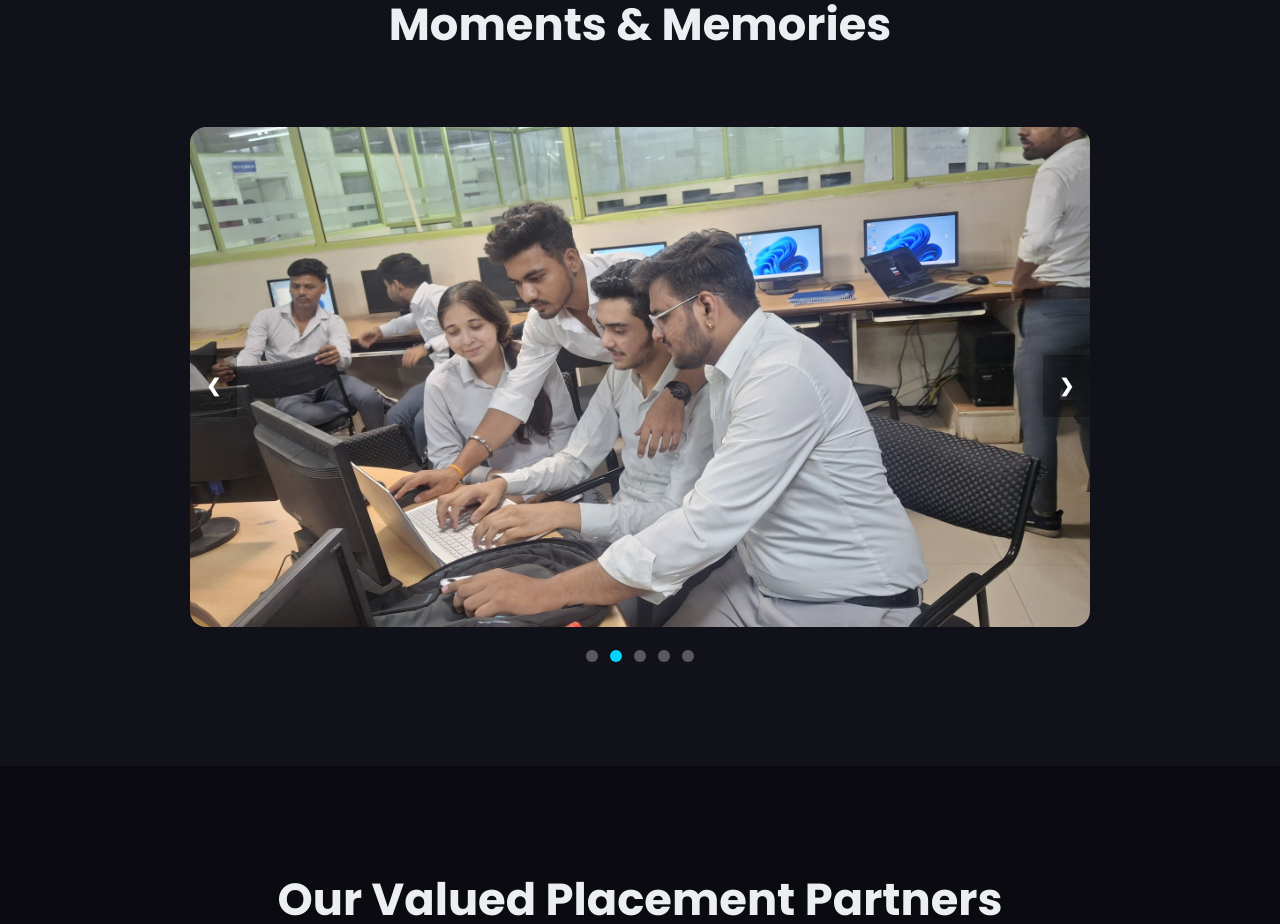
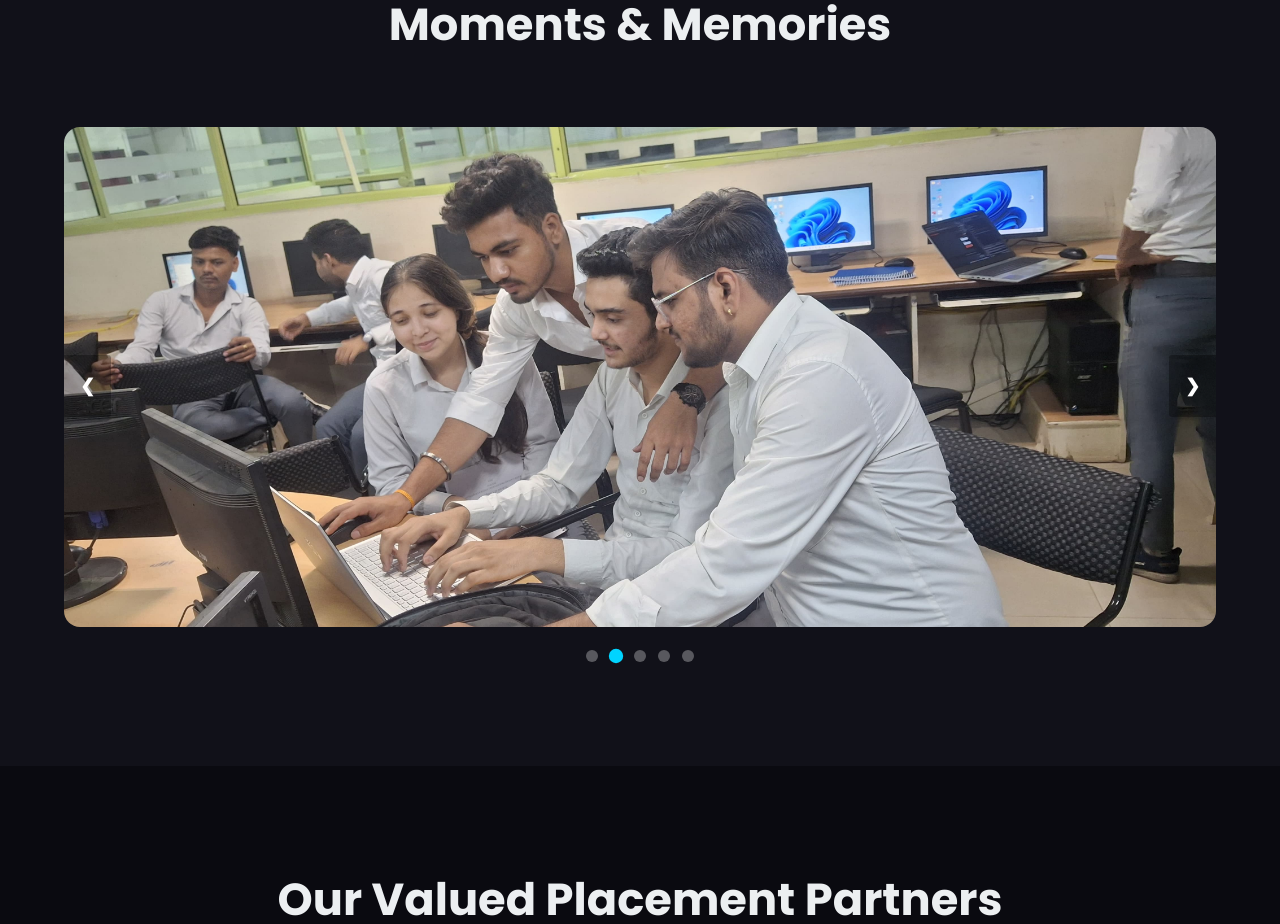
Before and after one commit to abhi6101/hack-react, a React (Vite) app: page / in a window 1280 px wide. Shown: the part 3740-4664 px from the top of the page. Built offline with nearby package versions, Linux system fonts and the light colour scheme; no server answers.

Commit message:
Refactor Home page: Extract inline styles, create scroll hook, and clean up code

```diff
--- /dev/null
+++ b/src/hooks/useScrollAnimation.js
@@ -0,0 +1,32 @@
+import { useEffect, useRef } from 'react';
+
+const useScrollAnimation = (options = { threshold: 0.1 }) => {
+    // We don't strictly need a ref for the observer if we just query the DOM,
+    // but React-way is often to use refs. However, since we are targeting a class name globally
+    // inside the component (legacy way), we'll keep the logic simple but wrapped.
+
+    // Better approach: Return a ref to attach to specific elements, but here
+    // we want to support multiple elements.
+
+    useEffect(() => {
+        const observer = new IntersectionObserver((entries) => {
+            entries.forEach(entry => {
+                if (entry.isIntersecting) {
+                    entry.target.classList.add('visible');
+                    // Optional: Stop observing once visible to save performance
+                    // observer.unobserve(entry.target);
+                }
+            });
+        }, options);
+
+        const elements = document.querySelectorAll('.animate-on-scroll');
+        elements.forEach((el) => observer.observe(el));
+
+        return () => {
+            elements.forEach((el) => observer.unobserve(el));
+            observer.disconnect();
+        };
+    }, []); // Empty dependency to run once on mount
+};
+
+export default useScrollAnimation;
--- a/src/pages/Home.jsx
+++ b/src/pages/Home.jsx
@@ -1,53 +1,41 @@
 import React, { useEffect, useState } from 'react';
 import { Link, useNavigate } from 'react-router-dom';
 import GlassCard from '../components/ui/GlassCard';
+import useScrollAnimation from '../hooks/useScrollAnimation';
 import '../styles/index.css';
+import '../styles/home.css';
+
+const GALLERY_IMAGES = [
+    "/images/4E9A7129-copy.jpg",
+    "/images/lab1.jpg",
+    "/images/Group-photo-1-copy-4.jpg",
+    "/images/fair.jpg",
+    "/images/DSCF2122-copy.jpg"
+];
 
 const Home = () => {
     const [user, setUser] = useState(null);
     const [currentImageIndex, setCurrentImageIndex] = useState(0);
+    const navigate = useNavigate();
 
-    const galleryImages = [
-        "/images/4E9A7129-copy.jpg",
-        "/images/lab1.jpg",
-        "/images/Group-photo-1-copy-4.jpg",
-        "/images/fair.jpg",
-        "/images/DSCF2122-copy.jpg"
-    ];
+    // Custom Hook for Scroll Animations
+    useScrollAnimation();
 
     const nextSlide = () => {
-        setCurrentImageIndex((prev) => (prev + 1) % galleryImages.length);
+        setCurrentImageIndex((prev) => (prev + 1) % GALLERY_IMAGES.length);
     };
 
     const prevSlide = () => {
-        setCurrentImageIndex((prev) => (prev - 1 + galleryImages.length) % galleryImages.length);
+        setCurrentImageIndex((prev) => (prev - 1 + GALLERY_IMAGES.length) % GALLERY_IMAGES.length);
     };
-
-    const navigate = useNavigate();
 
     // Auto-Slideshow Effect
     useEffect(() => {
-        const interval = setInterval(nextSlide, 5000); // 5 seconds
+        const interval = setInterval(nextSlide, 5000);
         return () => clearInterval(interval);
     }, []);
 
-    // Scroll Animation Observer
     useEffect(() => {
-        const observer = new IntersectionObserver((entries) => {
-            entries.forEach(entry => {
-                if (entry.isIntersecting) {
-                    entry.target.classList.add('visible');
-                }
-            });
-        }, { threshold: 0.1 });
-
-        document.querySelectorAll('.animate-on-scroll').forEach((el) => observer.observe(el));
-
-        return () => observer.disconnect();
-    }, []);
-
-    useEffect(() => {
-        // Check for logged in user using individual keys set by Login.jsx
         const storedUsername = localStorage.getItem('username');
         const storedRole = localStorage.getItem('userRole');
         const token = localStorage.getItem('authToken');
@@ -57,12 +45,6 @@ const Home = () => {
                 username: storedUsername,
                 role: storedRole || 'User'
             });
-        } else {
-            // Inconsistent state: Username but no token -> Clear it
-            if (storedUsername) {
-                localStorage.removeItem('username');
-                localStorage.removeItem('userRole');
-            }
         }
     }, []);
 
@@ -76,7 +58,7 @@ const Home = () => {
             {/* Hero Section */}
             <section className="hero">
                 <div className="hero-content">
-                    <h1 id="heroHeading" style={{ minHeight: 'auto', display: 'block' }}>
+                    <h1 id="heroHeading" className="hero-heading-block">
                         Launch Your Career with Ease!
                     </h1>
                     {user && (
@@ -104,8 +86,7 @@ const Home = () => {
                 </div>
             </section>
 
-
-            {/* NEW: Learning Roadmap Section (Learnext Inspired) */}
+            {/* NEW: Learning Roadmap Section */}
             <section className="roadmap-section animate-on-scroll">
                 <h2>Your Path to Success</h2>
                 <p className="subtitle">Follow our proven 4-step roadmap to land your dream job.</p>
@@ -217,47 +198,27 @@ const Home = () => {
             {/* Gallery Section */}
             <section className="gallery">
                 <h2>Moments & Memories</h2>
-                <div className="slideshow-container" style={{ position: 'relative', overflow: 'hidden', height: '500px', borderRadius: '16px' }}>
-
+                <div className="gallery-container">
                     {/* Active Image */}
-                    <div className="mySlides fade" style={{ display: 'block', height: '100%', width: '100%' }}>
+                    <div className="gallery-slide fade">
                         <img
-                            src={galleryImages[currentImageIndex]}
+                            src={GALLERY_IMAGES[currentImageIndex]}
                             alt={`Moments & Memories ${currentImageIndex + 1}`}
-                            style={{ width: '100%', height: '100%', objectFit: 'cover' }}
+                            className="gallery-image"
                         />
                     </div>
 
                     {/* Navigation Arrows */}
-                    <a className="prev" onClick={prevSlide} style={{
-                        cursor: 'pointer', position: 'absolute', top: '50%', width: 'auto', padding: '16px', marginTop: '-22px',
-                        color: 'white', fontWeight: 'bold', fontSize: '18px', transition: '0.6s ease', borderRadius: '0 3px 3px 0',
-                        userSelect: 'none', left: '0', background: 'rgba(0,0,0,0.3)'
-                    }}>&#10094;</a>
-
-                    <a className="next" onClick={nextSlide} style={{
-                        cursor: 'pointer', position: 'absolute', top: '50%', width: 'auto', padding: '16px', marginTop: '-22px',
-                        color: 'white', fontWeight: 'bold', fontSize: '18px', transition: '0.6s ease', borderRadius: '3px 0 0 3px',
-                        userSelect: 'none', right: '0', background: 'rgba(0,0,0,0.3)'
-                    }}>&#10095;</a>
+                    <a className="gallery-nav gallery-prev" onClick={prevSlide}>&#10094;</a>
+                    <a className="gallery-nav gallery-next" onClick={nextSlide}>&#10095;</a>
                 </div>
 
                 {/* Dots */}
-                <div style={{ textAlign: 'center', marginTop: '1rem' }}>
-                    {galleryImages.map((_, idx) => (
+                <div className="gallery-dots-container">
+                    {GALLERY_IMAGES.map((_, idx) => (
                         <span
                             key={idx}
-                            className="dot"
-                            style={{
-                                cursor: 'pointer',
-                                height: '12px',
-                                width: '12px',
-                                margin: '0 6px',
-                                backgroundColor: idx === currentImageIndex ? 'var(--primary)' : 'rgba(255,255,255,0.3)',
-                                borderRadius: '50%',
-                                display: 'inline-block',
-                                transition: 'background-color 0.3s'
-                            }}
+                            className={`gallery-dot ${idx === currentImageIndex ? 'active' : ''}`}
                             onClick={() => setCurrentImageIndex(idx)}
                         ></span>
                     ))}
@@ -302,9 +263,9 @@ const Home = () => {
             </section>
 
             {/* Contact Teaser Section */}
-            <section className="contact-teaser" style={{ textAlign: 'center', background: 'var(--surface-bg)' }}>
+            <section className="contact-teaser-section">
                 <h2>Ready to Start Your Journey?</h2>
-                <p className="subtitle" style={{ maxWidth: '600px', margin: '0 auto 2rem' }}>
+                <p className="subtitle contact-teaser-subtitle">
                     Have questions or need assistance? Our team is here to help you every step of the way.
                 </p>
                 <Link to="/contact" className="btn btn-primary">
--- /dev/null
+++ b/src/styles/home.css
@@ -0,0 +1,98 @@
+/* Extracted Styles for Home Page */
+
+.hero-heading-block {
+    min-height: auto;
+    display: block;
+}
+
+.gallery-container {
+    position: relative;
+    overflow: hidden;
+    height: 500px;
+    border-radius: 16px;
+}
+
+.gallery-slide {
+    display: block;
+    height: 100%;
+    width: 100%;
+}
+
+.gallery-image {
+    width: 100%;
+    height: 100%;
+    object-fit: cover;
+}
+
+.gallery-nav {
+    cursor: pointer;
+    position: absolute;
+    top: 50%;
+    width: auto;
+    padding: 16px;
+    margin-top: -22px;
+    color: white;
+    font-weight: bold;
+    font-size: 18px;
+    transition: 0.6s ease;
+    user-select: none;
+    background: rgba(0, 0, 0, 0.3);
+    z-index: 10;
+}
+
+.gallery-prev {
+    left: 0;
+    border-radius: 0 3px 3px 0;
+}
+
+.gallery-next {
+    right: 0;
+    border-radius: 3px 0 0 3px;
+}
+
+.gallery-nav:hover {
+    background: rgba(0, 0, 0, 0.8);
+}
+
+.gallery-dots-container {
+    text-align: center;
+    margin-top: 1rem;
+}
+
+.gallery-dot {
+    cursor: pointer;
+    height: 12px;
+    width: 12px;
+    margin: 0 6px;
+    background-color: rgba(255, 255, 255, 0.3);
+    border-radius: 50%;
+    display: inline-block;
+    transition: background-color 0.3s;
+}
+
+.gallery-dot.active {
+    background-color: var(--primary);
+    transform: scale(1.2);
+}
+
+.contact-teaser-section {
+    text-align: center;
+    background: var(--surface-bg);
+}
+
+.contact-teaser-subtitle {
+    max-width: 600px;
+    margin: 0 auto 2rem;
+}
+
+/* Scroll Animation Class (controlled by JS) */
+.animate-on-scroll {
+    opacity: 0;
+    transform: translateY(30px);
+    transition: opacity 0.8s ease-out, transform 0.8s ease-out;
+}
+
+.animate-on-scroll.visible {
+    opacity: 1;
+    transform: translateY(0);
+}
```
